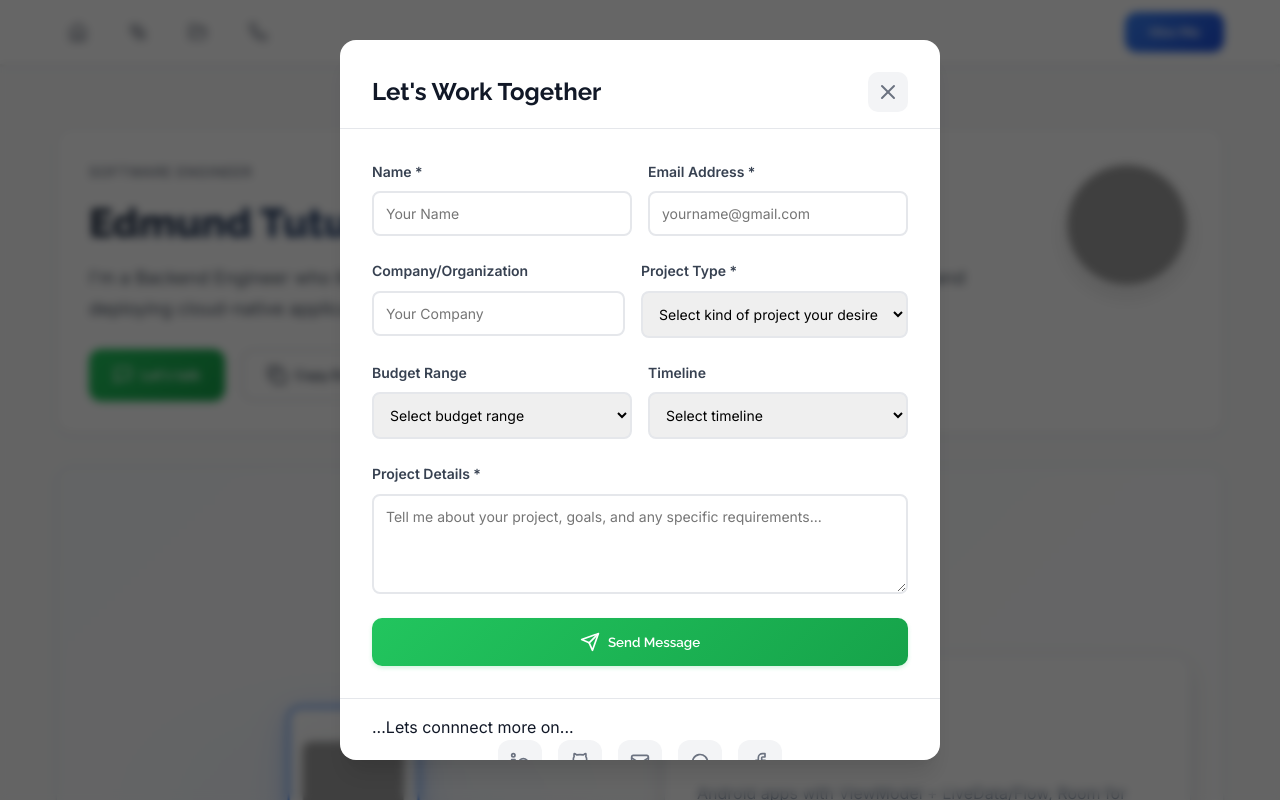
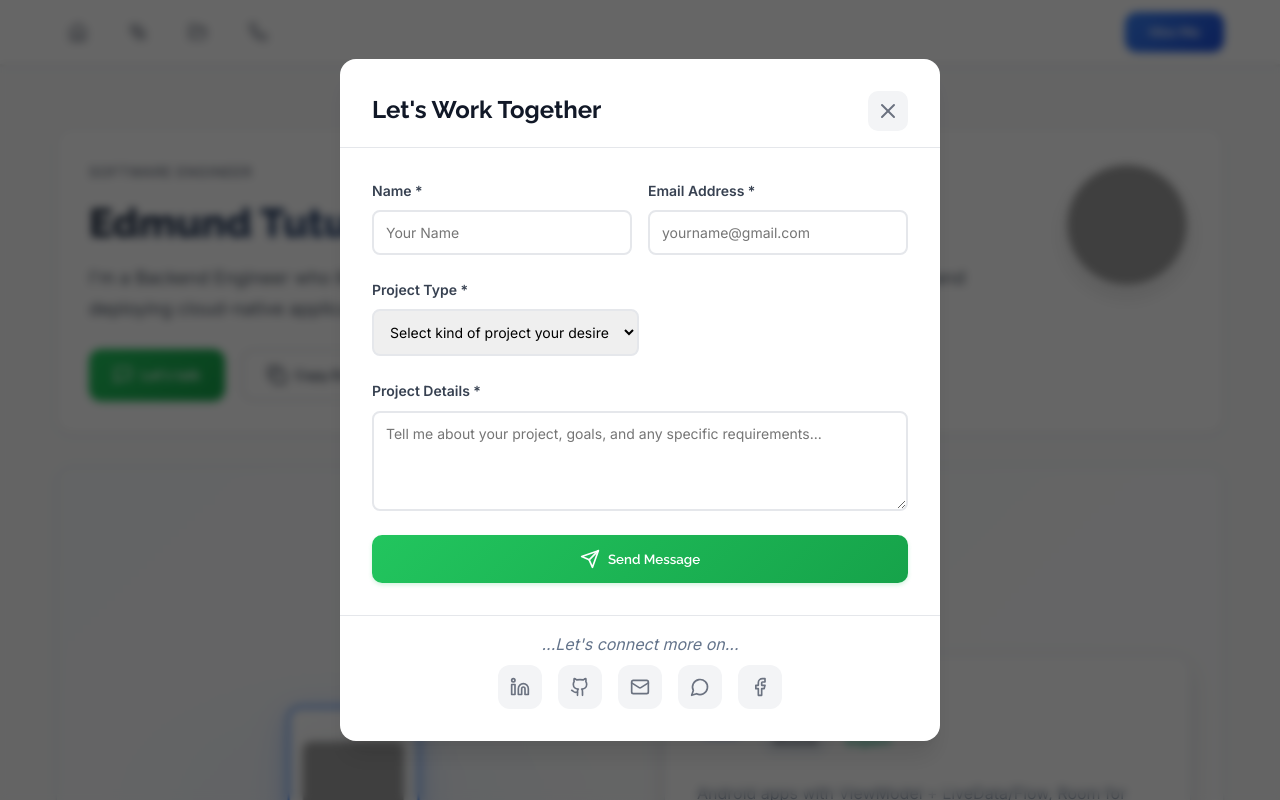
Before and after one commit to Edmundtutu/Portfolio, a React (Vite) app: page / in a window 1280 px wide. Both pictures are taken after a click on the button "Hire Me". Shown: the top 800 px of the page. Built offline with nearby package versions, Linux system fonts and the light colour scheme; grey boxes are pictures that could not be loaded.

Commit message:
Hire section better

```diff
--- a/src/components/HireModal.tsx
+++ b/src/components/HireModal.tsx
@@ -11,10 +11,7 @@ const HireModal: React.FC<HireModalProps> = ({ isOpen, onClose }) => {
   const [formData, setFormData] = useState({
     name: '',
     email: '',
-    company: '',
     project: '',
-    budget: '',
-    timeline: '',
     message: ''
   });
   const [isSubmitting, setIsSubmitting] = useState(false);
@@ -38,10 +35,7 @@ const HireModal: React.FC<HireModalProps> = ({ isOpen, onClose }) => {
       const templateParams = {
         from_name: formData.name,
         from_email: formData.email,
-        company: formData.company,
         project_type: formData.project,
-        budget: formData.budget,
-        timeline: formData.timeline,
         message: formData.message,
         to_email: 'edmundtutuma@gmail.com',
         subject: `New Project Inquiry from ${formData.name} - ${formData.project}`,
@@ -74,10 +68,7 @@ const HireModal: React.FC<HireModalProps> = ({ isOpen, onClose }) => {
       setFormData({
         name: '',
         email: '',
-        company: '',
         project: '',
-        budget: '',
-        timeline: '',
         message: ''
       });
 
@@ -130,7 +121,7 @@ const HireModal: React.FC<HireModalProps> = ({ isOpen, onClose }) => {
 
   return (
     <div className="modal-overlay" onClick={onClose}>
-      <div className="modal-container" onClick={(e) => e.stopPropagation()}>
+      <div className="modal-container" onClick={(e) => e.stopPropagation()} style={{ maxHeight: '90vh', overflowY: 'auto', scrollbarWidth: 'none', msOverflowStyle: 'none' }}>
         <div className="modal-header">
           <h2 className="modal-title">Let's Work Together</h2>
           <button className="modal-close" onClick={onClose}>
@@ -175,18 +166,7 @@ const HireModal: React.FC<HireModalProps> = ({ isOpen, onClose }) => {
               </div>
 
               <div className="form-row">
-                <div className="form-group">
-                  <label htmlFor="company">Company/Organization</label>
-                  <input
-                    type="text"
-                    id="company"
-                    name="company"
-                    value={formData.company}
-                    onChange={handleInputChange}
-                    placeholder="Your Company"
-                  />
-                </div>
-                <div className="form-group">
+                <div className="form-group project-type-fullwidth">
                   <label htmlFor="project">Project Type *</label>
                   <select
                     id="project"
@@ -203,39 +183,6 @@ const HireModal: React.FC<HireModalProps> = ({ isOpen, onClose }) => {
                     <option value="Chatbot">Chatbot</option>
                     <option value="Consulting">Consulting</option>
                     <option value="Other">Other</option>
-                  </select>
-                </div>
-              </div>
-
-              <div className="form-row">
-                <div className="form-group">
-                  <label htmlFor="budget">Budget Range</label>
-                  <select
-                    id="budget"
-                    name="budget"
-                    value={formData.budget}
-                    onChange={handleInputChange}
-                  >
-                    <option value="">Select budget range</option>
-                    <option value="Under sized">Under sized budget</option>
-                    <option value="Over sized">Over sized budget</option>
-                    <option value="Volunteer">Volunteer</option>
-                  </select>
-                </div>
-                <div className="form-group">
-                  <label htmlFor="timeline">Timeline</label>
-                  <select
-                    id="timeline"
-                    name="timeline"
-                    value={formData.timeline}
-                    onChange={handleInputChange}
-                  >
-                    <option value="">Select timeline</option>
-                    <option value="ASAP">ASAP</option>
-                    <option value="1-2 weeks">1-2 weeks</option>
-                    <option value="1 month">1 month</option>
-                    <option value="2-3 months">2-3 months</option>
-                    <option value="3+ months">3+ months</option>
                   </select>
                 </div>
               </div>
@@ -282,7 +229,9 @@ const HireModal: React.FC<HireModalProps> = ({ isOpen, onClose }) => {
 
         <div className="modal-footer">
           <div>
-            <p>...Lets connnect more on...</p>
+            <p style={{ color: '#64748b', fontStyle: 'italic', marginBottom: '0.5rem', fontSize: '1rem', textAlign: 'center' }}>
+              ...Let's connect more on...
+            </p>
           </div>
           <div className="social-links">
             {socialLinks.map((link, index) => (
@@ -306,3 +255,21 @@ const HireModal: React.FC<HireModalProps> = ({ isOpen, onClose }) => {
 };
 
 export default HireModal;
+
+/* Hide scrollbar for Webkit browsers */
+<style>{`
+  .modal-container::-webkit-scrollbar {
+    display: none;
+  }
+
+  @media (min-width: 768px) {
+    .project-type-fullwidth {
+      width: 100%;
+      grid-column: 1 / -1;
+    }
+    .form-row {
+      display: grid;
+      grid-template-columns: 1fr;
+    }
+  }
+`}</style>
```
Also changed, not shown: src/components/TestimonialCarousel.tsx (indentation only).
